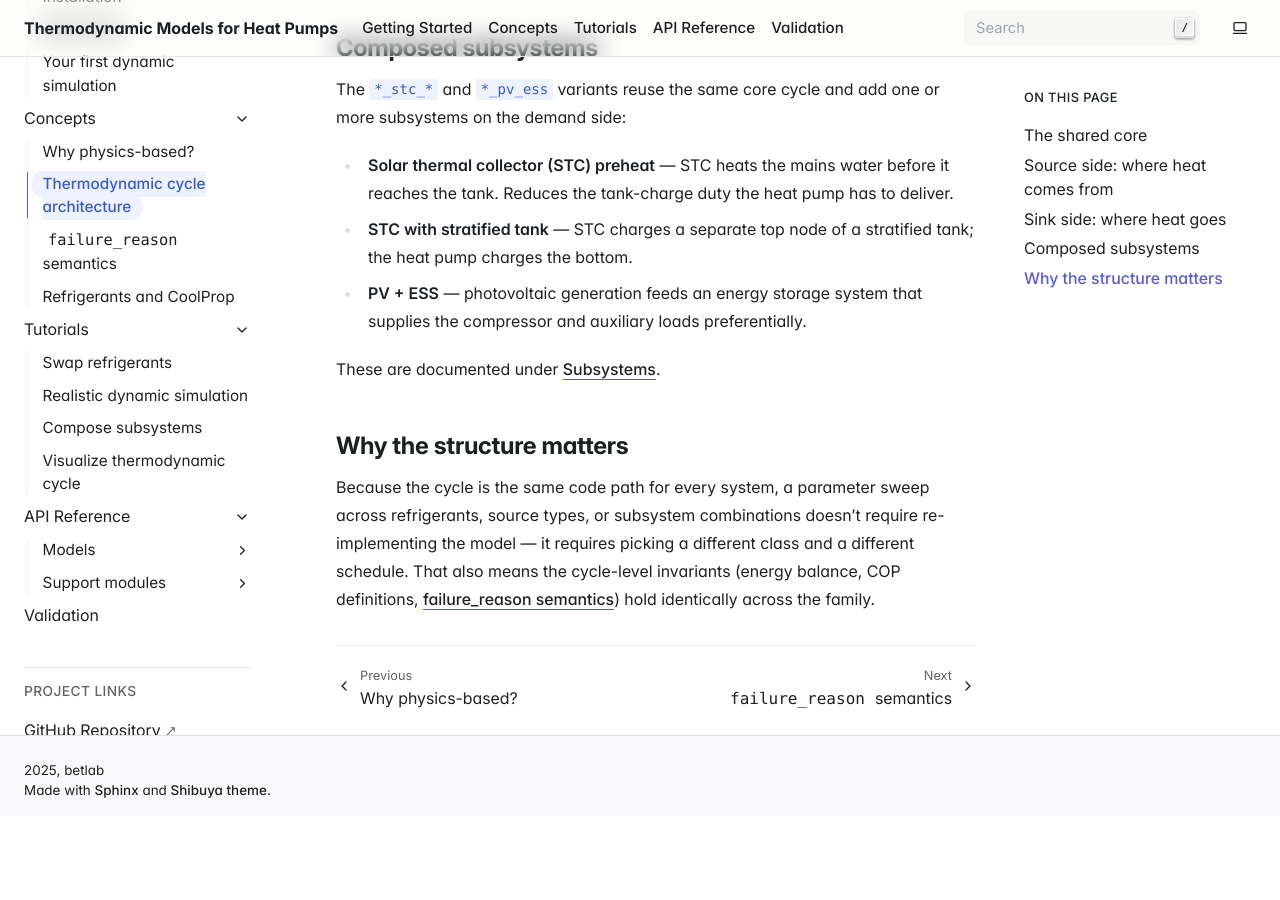
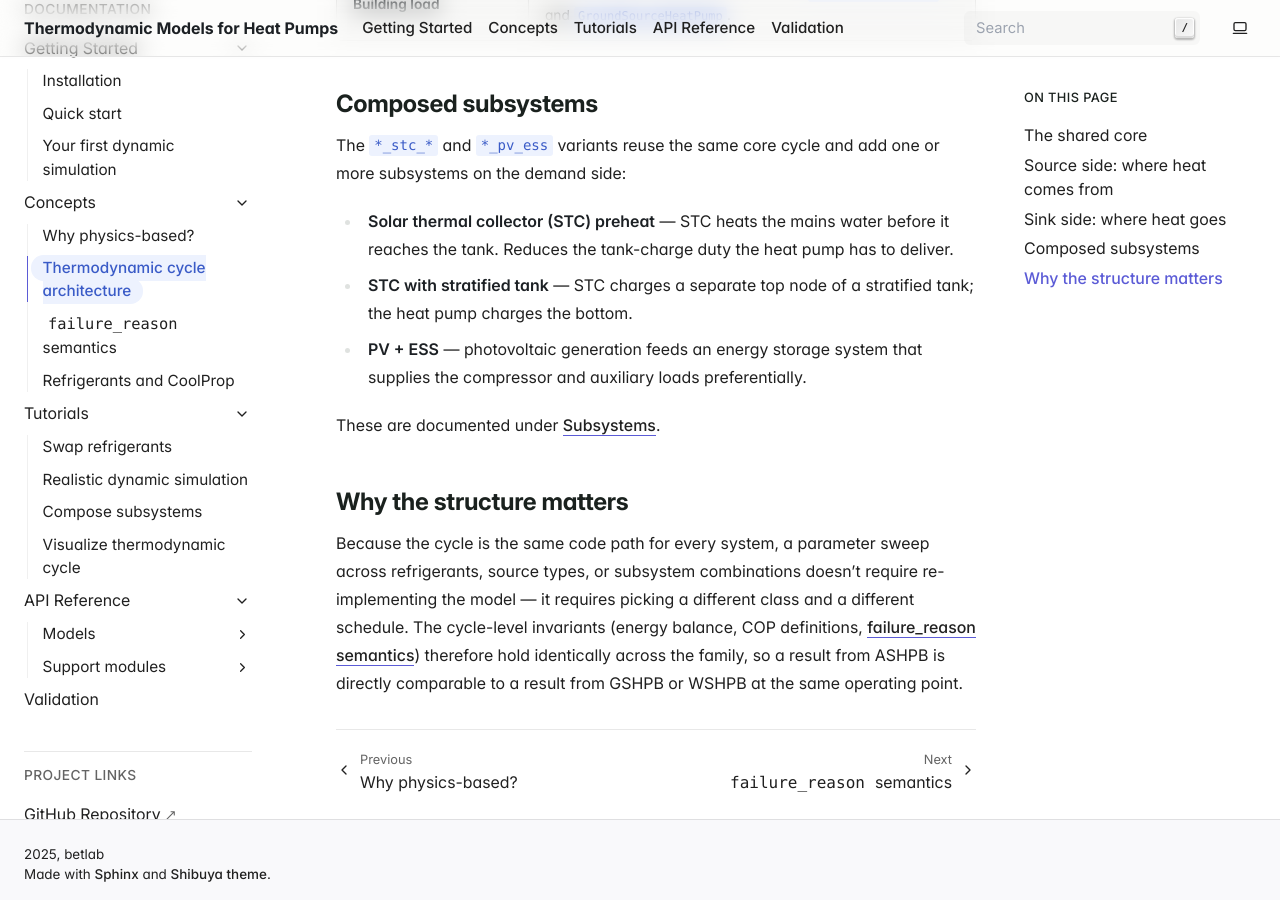
Before and after one commit to bet-lab/tmhp, a Sphinx documentation site: the page built from docs/source/concepts/cycle-architecture.rst, in a window 1280 px wide and 900 px high, scrolled down 2268 px. Built offline with Sphinx 7.4.7, drawn with Linux system fonts in a browser that asks for light colours; before the commit the page ends 3084 px from its top, so only the background shows below that; some of the changed text lies outside the part shown.

Commit message:
docs: tie concept pages to the "Thermodynamic Models" identity
Frame each concept page so the rename intent reads clearly: the library
*is* a collection of thermodynamic cycle models (what), built around a
first-principles physics-based core (how). Touched lead paragraphs only
— no semantic changes to the technical body.

```diff
--- a/docs/source/concepts/cycle-architecture.rst
+++ b/docs/source/concepts/cycle-architecture.rst
@@ -2,10 +2,12 @@
 Thermodynamic cycle architecture
 ================================
 
-Every model in ``tmhp`` is the same closed refrigerant cycle
-wrapped in a different source / sink pairing. This page sketches
-the shared structure and shows where each system family plugs into
-it.
+Every model in ``tmhp`` is the same closed refrigerant cycle wrapped
+in a different source / sink pairing. That single piece of shared
+machinery is what lets one library cover ASHPB, GSHPB, WSHPB, ASHP,
+GSHP, and every subsystem variant on top — without rewriting the
+thermodynamics each time. This page sketches the shared structure
+and shows where each system family plugs into it.
 
 The shared core
 ===============
@@ -309,10 +311,12 @@
 Why the structure matters
 =========================
 
-Because the cycle is the same code path for every system, a
-parameter sweep across refrigerants, source types, or subsystem
-combinations doesn't require re-implementing the model — it
-requires picking a different class and a different schedule. That
-also means the cycle-level invariants (energy balance, COP
-definitions, :doc:`failure_reason semantics <failure-reason-semantics>`)
-hold identically across the family.
+Because the cycle is the same code path for every system, a parameter
+sweep across refrigerants, source types, or subsystem combinations
+doesn't require re-implementing the model — it requires picking a
+different class and a different schedule. The cycle-level invariants
+(energy balance, COP definitions,
+:doc:`failure_reason semantics <failure-reason-semantics>`) therefore
+hold identically across the family, so a result from ASHPB is
+directly comparable to a result from GSHPB or WSHPB at the same
+operating point.
```
Also changed, not shown: docs/source/concepts/failure-reason-semantics.rst (+6 -5 lines), docs/source/concepts/index.rst (+4 -4 lines), docs/source/concepts/refrigerant-and-coolprop.rst (+8 -6 lines), docs/source/concepts/why-physics-based.rst (+15 -9 lines).
